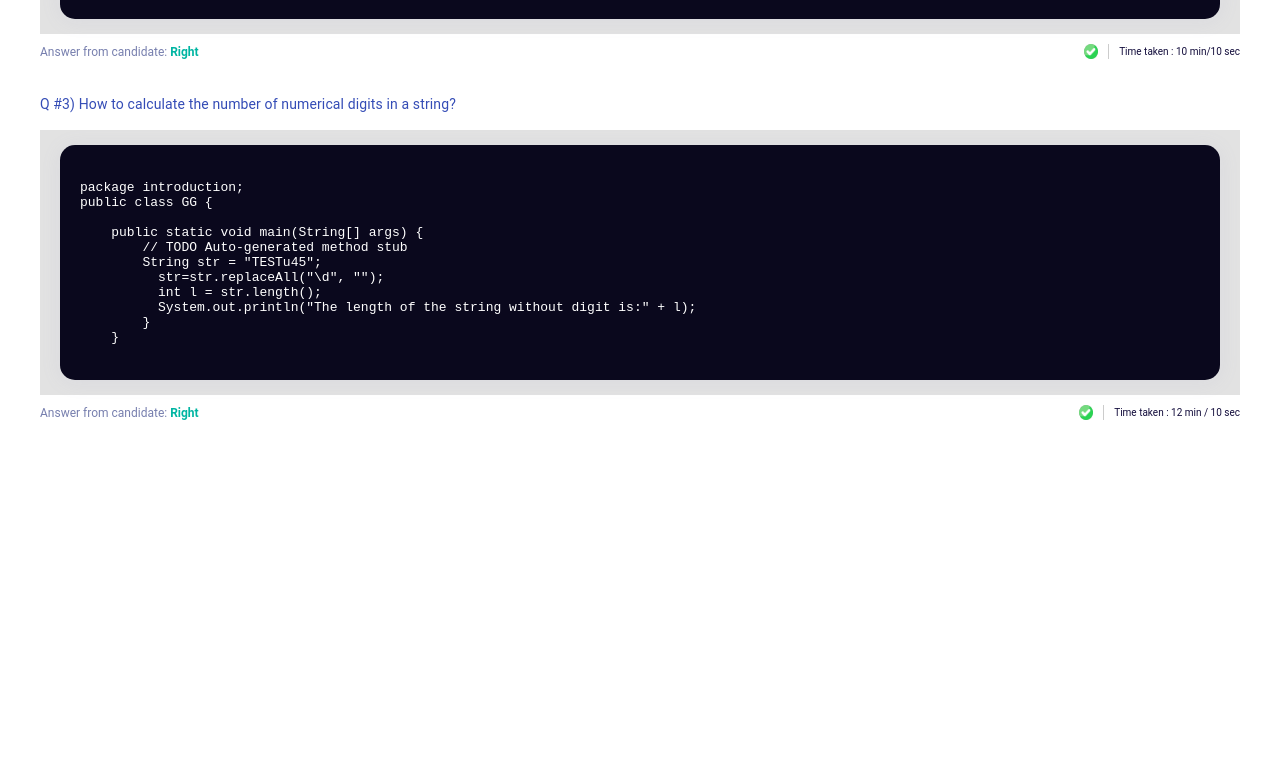
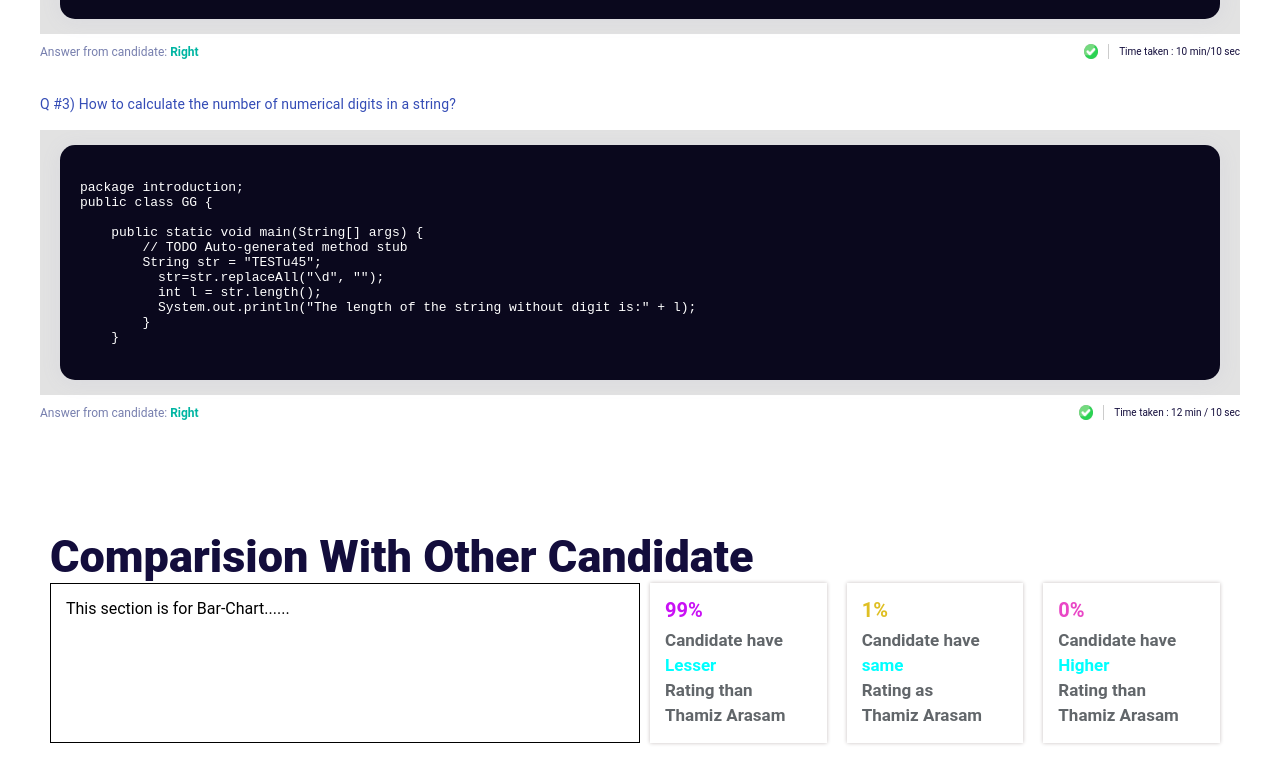
Before and after one commit to jassirahmed/report-web-application, a React (Create React App) app: page / in a window 1280 px wide. Shown: the part 4354-5137 px from the top of the page. Before the commit the page ends 4834 px from the top, so only its background shows below. Built offline with nearby package versions, Linux system fonts and the light colour scheme.

Commit message:
feat/box-ui

```diff
--- a/src/App.js
+++ b/src/App.js
@@ -1,12 +1,13 @@
-import Header from './components/Header';
-import Profile from './components/profile/Profile';
-import DetailCard from './components/Interview/DetailCard';
-import FeedBackCard from './components/FeedBack/FeedBackCard';
-import CandidateChart from './components/Charts/CandidateChart';
-import SkillsAnalysis from './components/SkillsAnalysis/SkillsAnalysis';
-import Questions from './components/Questions/Questions';
-import { Box } from '@mui/material';
-import './App.css';
+import Header from "./components/Header";
+import Profile from "./components/profile/Profile";
+import DetailCard from "./components/Interview/DetailCard";
+import FeedBackCard from "./components/FeedBack/FeedBackCard";
+import CandidateChart from "./components/Charts/CandidateChart";
+import SkillsAnalysis from "./components/SkillsAnalysis/SkillsAnalysis";
+import Questions from "./components/Questions/Questions";
+import { Box } from "@mui/material";
+import "./App.css";
+import Stats from "./components/ChartSection/Stats";
 
 function App() {
   return (
@@ -20,6 +21,7 @@ function App() {
       {/* <CandidateChart /> */}
       <SkillsAnalysis />
       <Questions />
+      <Stats />
     </Box>
   );
 }
--- /dev/null
+++ b/src/components/ChartSection/Stats.jsx
@@ -0,0 +1,79 @@
+import { Box, Card, Typography } from "@mui/material";
+import React from "react";
+
+export default function Stats() {
+  const StatsData = [
+    {
+      percentage: "99%",
+      color: "#c910f5",
+      prior: "Lesser",
+      comparison: "than",
+    },
+    {
+      percentage: "1%",
+      color: "#dfbf23",
+      prior: "same",
+      comparison: "as",
+    },
+    {
+      percentage: "0%",
+      color: "#e947c6",
+      prior: "Higher",
+      comparison: "than",
+    },
+  ];
+  return (
+    <Box bgcolor={"#fff"} p={"50px"}>
+      <Box textAlign={"left"}>
+        <Box as={"h1"} fontSize={"45px"} fontWeight={"800"} color={"#130D3C"}>
+          Comparision With Other Candidate
+        </Box>
+        <Box display={"flex"} width={"100%"}>
+          <Box
+            width={"50%"}
+            bgcolor={"#fff"}
+            border={"1px solid black"}
+            p={"15px"}
+          >
+            This section is for Bar-Chart......
+          </Box>
+          <Box width={"50%"} bgcolor={"#ffffff"}>
+            <Box
+              display={"flex"}
+              alignItems={"center"}
+              //   justifyContent={"center"}
+            >
+              {StatsData.map((item, i) => (
+                <Box
+                  boxShadow={"0px 0px 4px #c7c0c0"}
+                  p={"15px"}
+                  key={i}
+                  m={"0px 10px"}
+                  width={"33.33%"}
+                  lineHeight={"25px"}
+                >
+                  <Box
+                    color={item.color}
+                    fontSize={"20px"}
+                    marginBottom={"5px"}
+                    fontWeight={"600"}
+                  >
+                    {item.percentage}
+                  </Box>
+                  <Box fontSize={"17px"} fontWeight={"600"} color={"#00080e9e"}>
+                    Candidate have
+                    <br />
+                    <Box as={"span"} color={"cyan"}>
+                      {item.prior}
+                    </Box>
+                    <br /> Rating {item.comparison} <br /> Thamiz Arasam
+                  </Box>
+                </Box>
+              ))}
+            </Box>
+          </Box>
+        </Box>
+      </Box>
+    </Box>
+  );
+}
```
